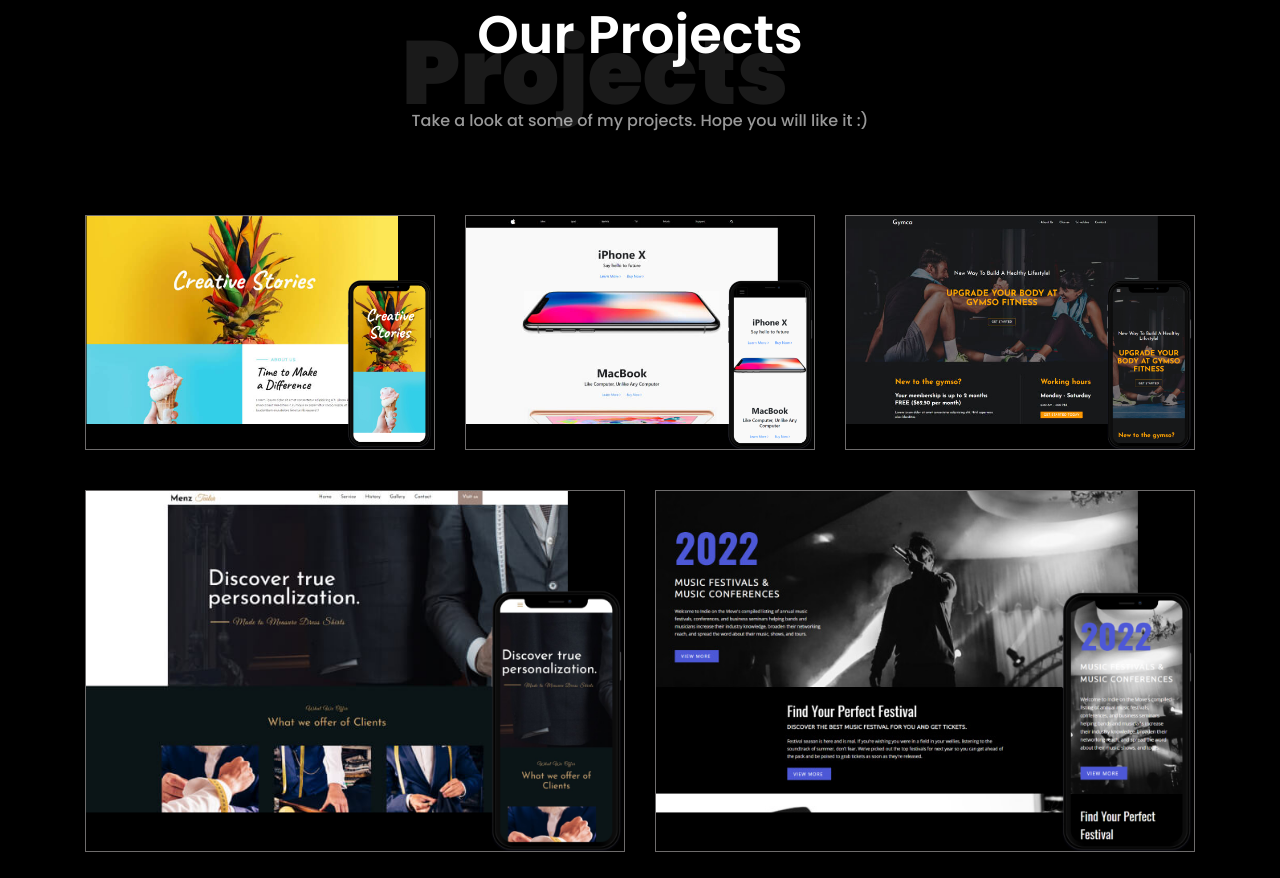
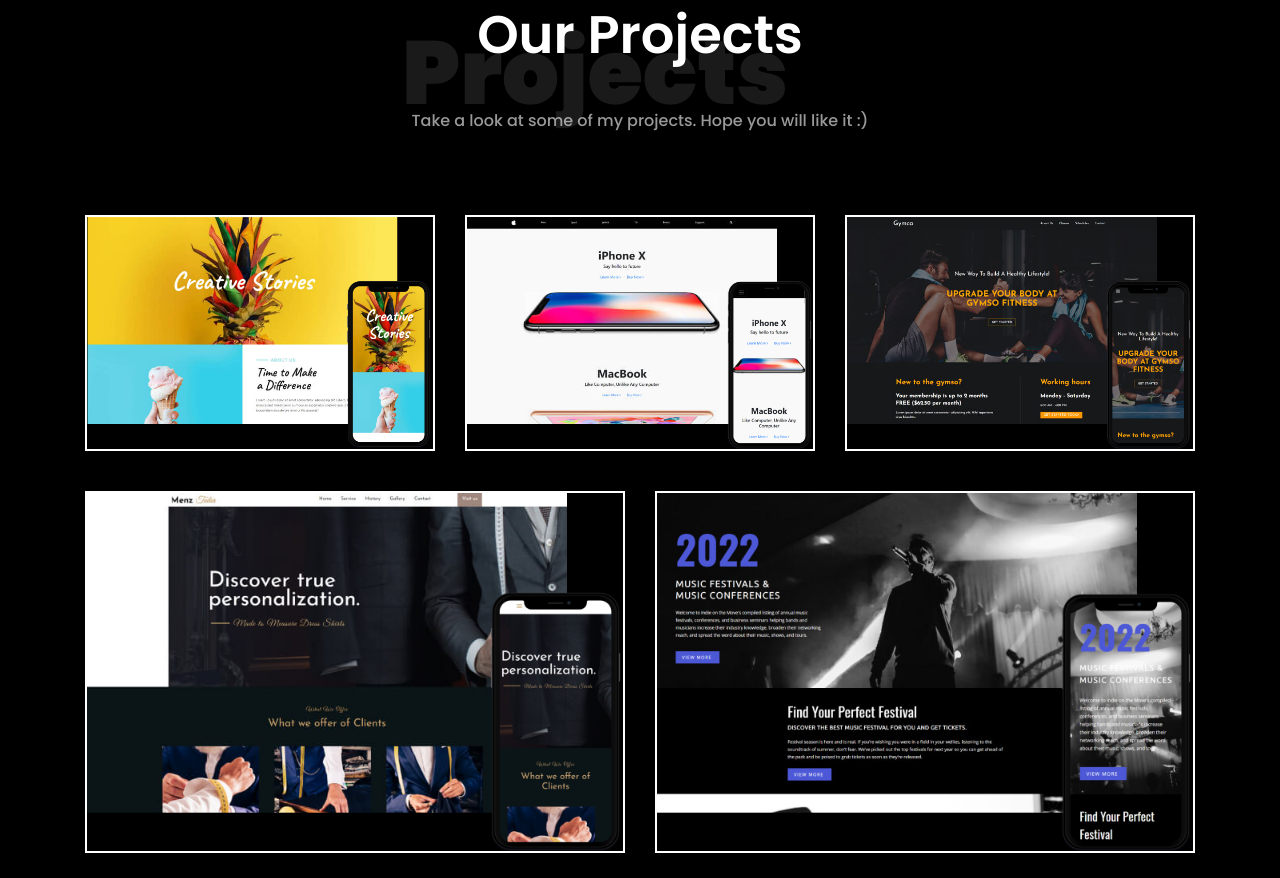
Before and after one commit to mayank-1679/mayank-wd, a plain HTML site: page index.html in a window 1280 px wide. Shown: the part 2482-3360 px from the top of the page. Drawn offline with nearby package versions, Linux system fonts and the light colour scheme.

Commit message:
Update style.css

```diff
--- a/style.css
+++ b/style.css
@@ -418,7 +418,7 @@ h3.icon_title {
 .project-img {
   width: 100%;
   margin-top: 40px;
-  border: 1px solid #6e6c6c;
+  border: 2px solid #fff;
   border-radius: 0px;
 }
 .project-gallery-sec {
```
